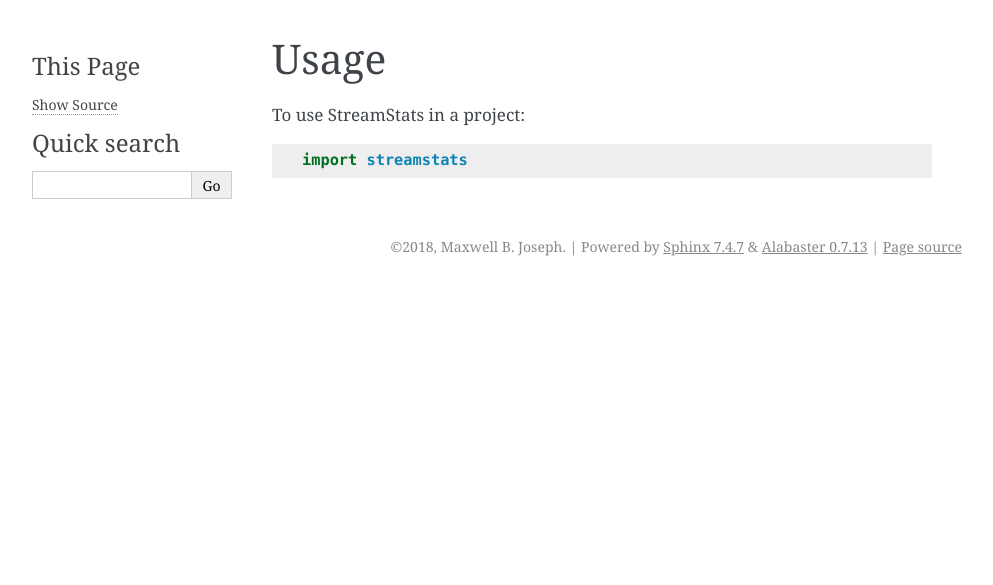
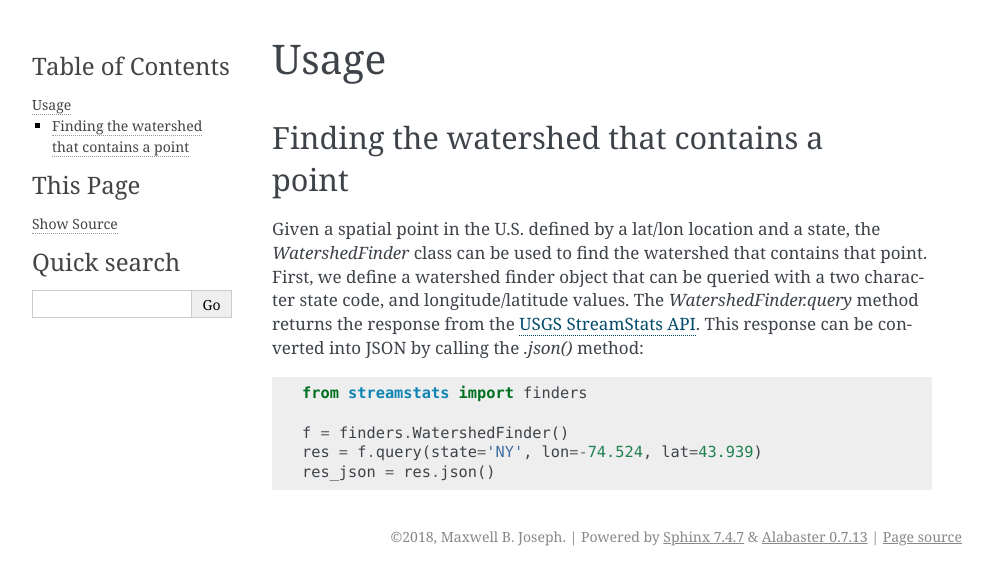
Before and after one commit to earthlab/streamstats, a Sphinx documentation site: the page built from docs/usage.rst, in a window 1280 px wide. Shown: the top 585 px of the page, without its empty margins (148-1141 px from the left). Built offline with Sphinx 7.4.7, drawn with Linux system fonts in a browser that asks for light colours; pages that are not in the unit, such as notebooks, are missing from menus.

Commit message:
Adding documentation for WatershedFinder

```diff
--- a/README.rst
+++ b/README.rst
@@ -20,13 +20,13 @@ Python package for interfacing with the USGS StreamStats API.
 
 
 * Free software: MIT license
-* Documentation: https://streamstats.readthedocs.io.
+* Documentation: https://streamstats-python.readthedocs.io.
 
 
 Features
 --------
 
-* TODO
+* Get the GeoJSON of the watershed containing a spatial point in the U.S.
 
 Credits
 -------
--- a/docs/usage.rst
+++ b/docs/usage.rst
@@ -2,6 +2,20 @@
 Usage
 =====
 
-To use StreamStats in a project::
+Finding the watershed that contains a point
+-------------------------------------------
 
-    import streamstats
+Given a spatial point in the U.S. defined by a lat/lon location and a state,
+the `WatershedFinder` class can be used to find the watershed that contains
+that point.
+First, we define a watershed finder object that can be queried with a two
+character state code, and longitude/latitude values.
+The `WatershedFinder.query` method returns the response from the `USGS
+StreamStats API <https://streamstats.usgs.gov/docs/streamstatsservices/>`_.
+This response can be converted into JSON by calling the `.json()` method::
+
+    from streamstats import finders
+
+    f = finders.WatershedFinder()
+    res = f.query(state='NY', lon=-74.524, lat=43.939)
+    res_json = res.json()
```
